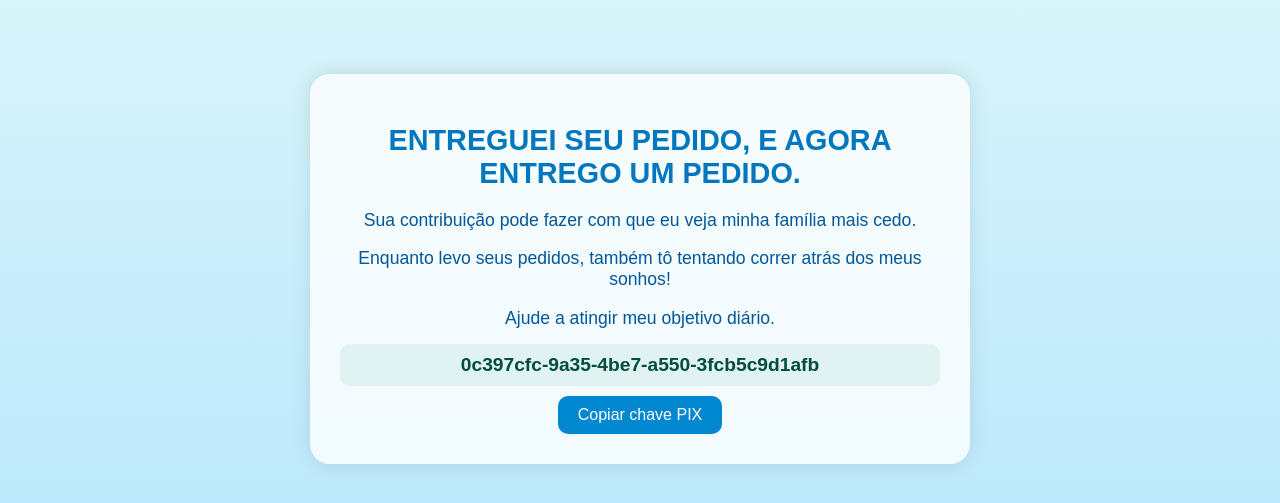
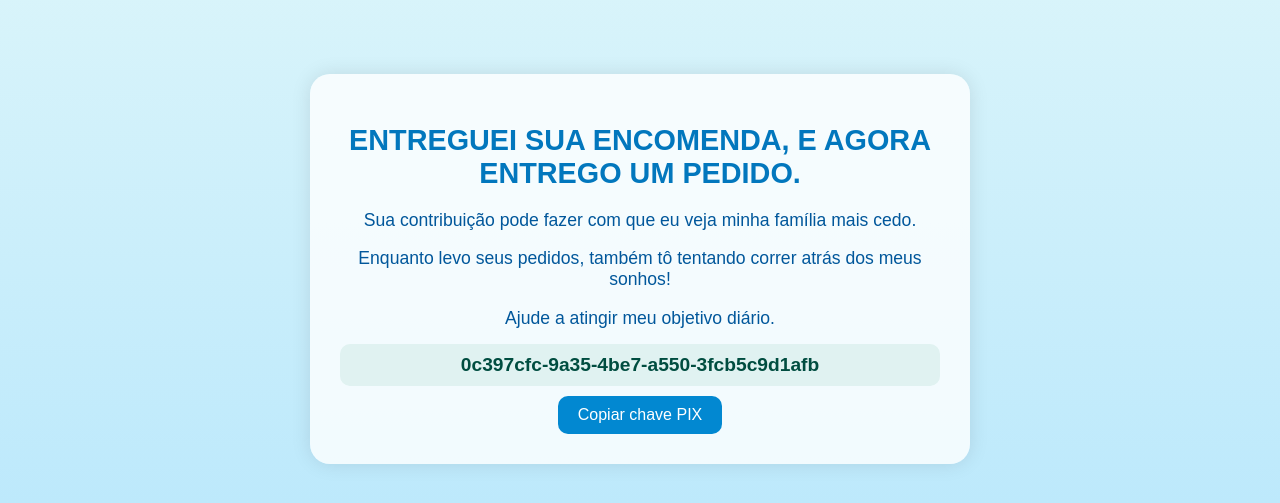
Before and after one commit to MotoBoy-PIX/012, a plain HTML site: page index.html in a window 1280 px wide. Shown: the part 151-654 px from the top of the page. Drawn offline with Linux system fonts and the light colour scheme.

Commit message:
Update index.html

```diff
--- a/index.html
+++ b/index.html
@@ -87,7 +87,7 @@
 </head>
 <body>
   <div class="container">
-    <h1>ENTREGUEI SEU PEDIDO, E AGORA ENTREGO UM PEDIDO.</h1>
+    <h1>ENTREGUEI SUA ENCOMENDA, E AGORA ENTREGO UM PEDIDO.</h1>
     <p>Sua contribuição pode fazer com que eu veja minha família mais cedo.</p>
     <p>Enquanto levo seus pedidos, também tô tentando correr atrás dos meus sonhos!</p>
     <p>Ajude a atingir meu objetivo diário.</p>
```
